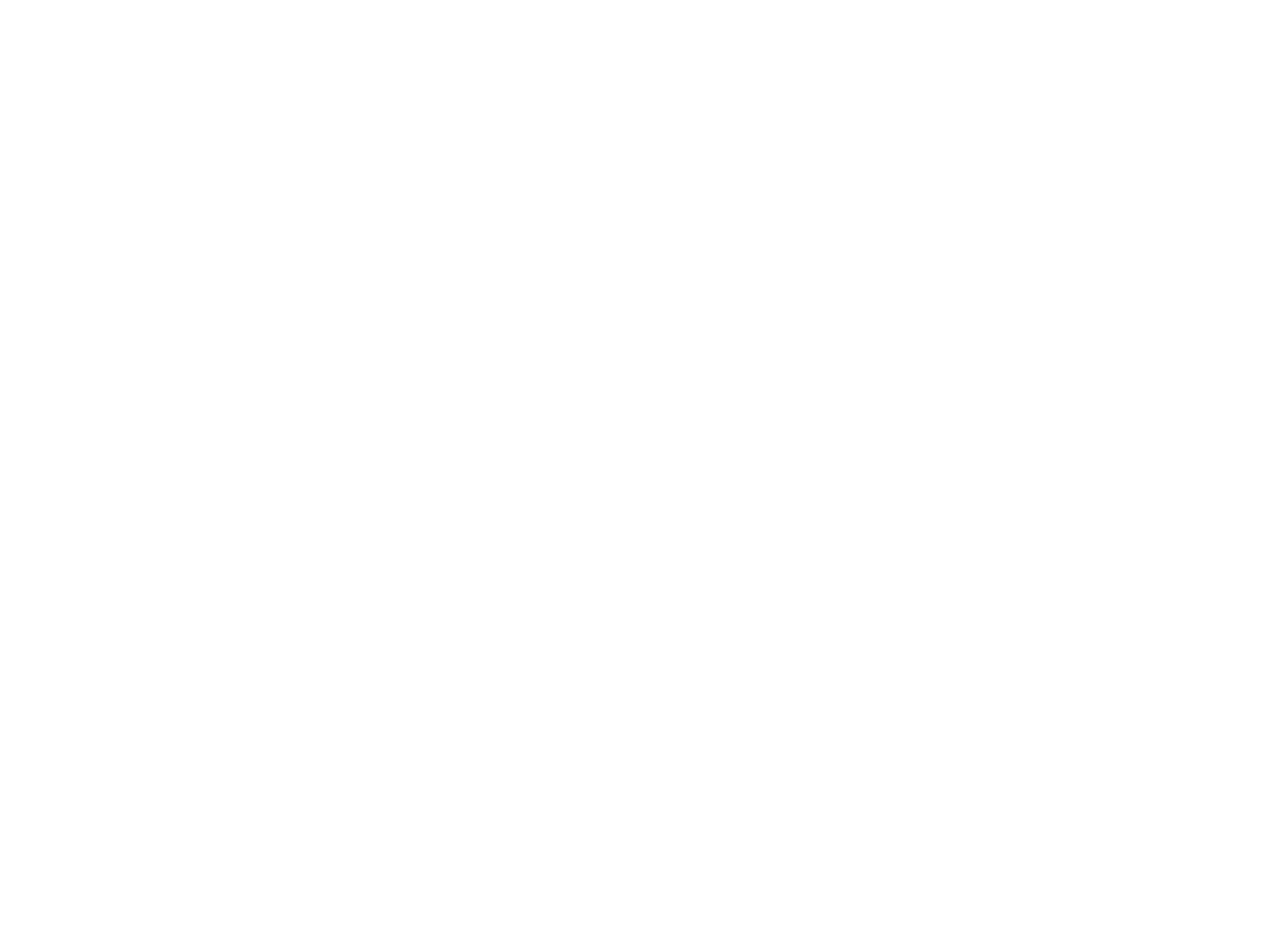
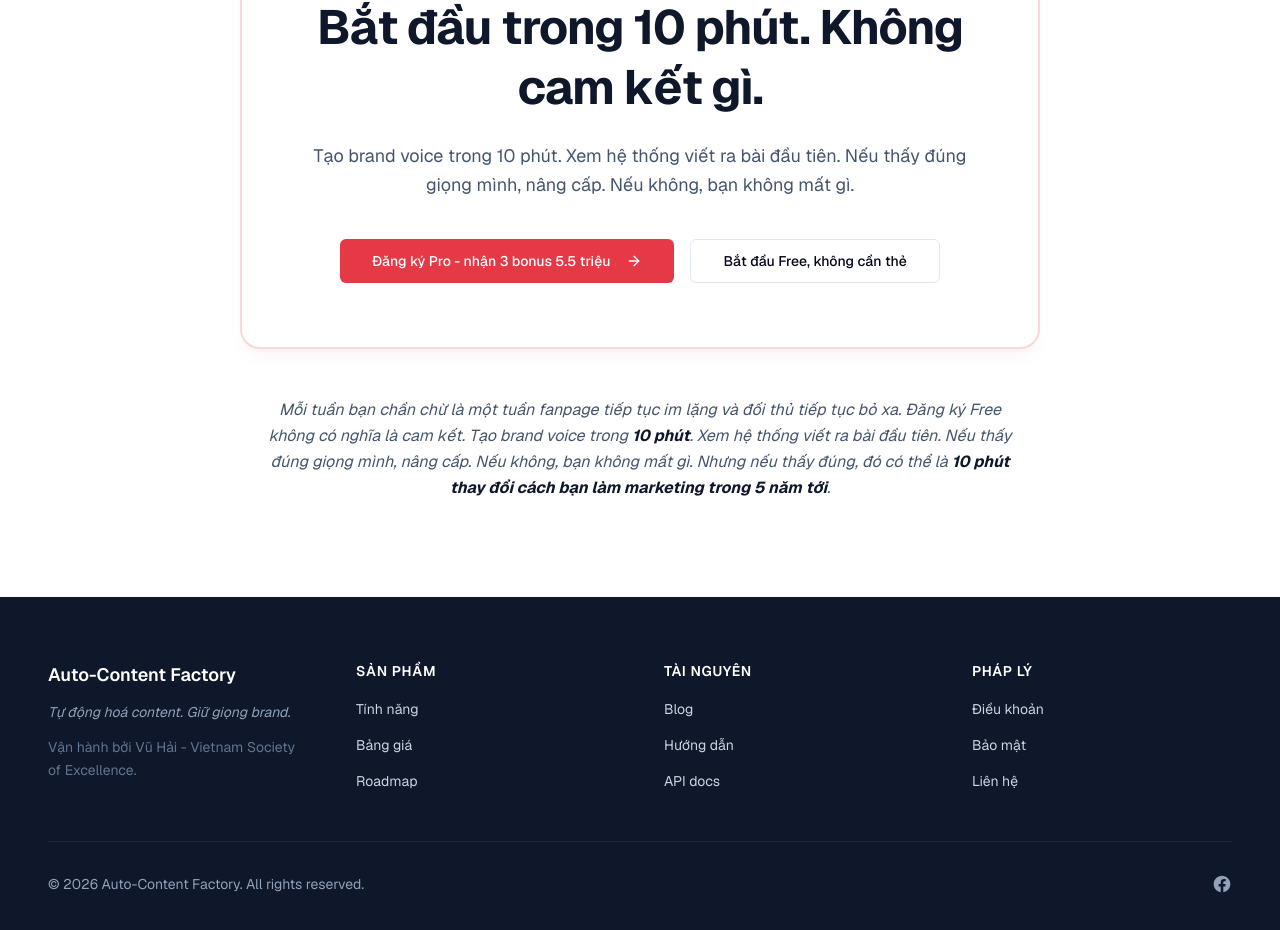
Before and after one commit to vuhuyhai/auto-content-factory, a Next.js app: page / in a window 1280 px wide. Shown: the part 6291-7221 px from the top of the page. Before the commit the page ends 6079 px from the top, so only its background shows below. Built offline with nearby package versions, Linux system fonts and the light colour scheme.

Commit message:
feat(week1-day5): final CTA + footer sections (BRIDGE phan 8)

```diff
--- a/src/app/page.tsx
+++ b/src/app/page.tsx
@@ -3,6 +3,8 @@
 import { ConsequenceSection } from "@/components/landing/consequence-section";
 import { PricingSection } from "@/components/landing/pricing-section";
 import { BonusGuaranteeSection } from "@/components/landing/bonus-guarantee-section";
+import { FinalCtaSection } from "@/components/landing/final-cta-section";
+import { Footer } from "@/components/landing/footer";
 
 export default function HomePage() {
   return (
@@ -12,6 +14,8 @@
       <ConsequenceSection />
       <PricingSection />
       <BonusGuaranteeSection />
+      <FinalCtaSection />
+      <Footer />
     </main>
   );
 }
--- /dev/null
+++ b/src/components/landing/final-cta-section.tsx
@@ -0,0 +1,52 @@
+// Final CTA Section + PS (BRIDGE Phần 8)
+// Source content: LANDING_CONTENT.md
+// Design: Center callout với border accent, PS italic dưới callout
+
+import { ArrowRight } from "lucide-react";
+import Link from "next/link";
+import { Button } from "@/components/ui/button";
+import { Badge } from "@/components/ui/badge";
+
+export function FinalCtaSection() {
+  return (
+    <section className="w-full bg-white py-16 md:py-24 border-t border-slate-100">
+      <div className="max-w-4xl mx-auto px-4 md:px-12">
+        <div className="rounded-[20px] border-2 border-[#E63946]/20 bg-white p-8 md:p-16 text-center flex flex-col gap-6 items-center mb-12 shadow-lg shadow-[#E63946]/5">
+          <Badge variant="outline" className="border-[#E63946]/40 text-[#E63946]">
+            Hành động
+          </Badge>
+          <h2
+            className="text-3xl md:text-4xl lg:text-5xl font-bold text-slate-900 leading-[1.25] tracking-tight"
+            style={{ wordBreak: "keep-all" }}
+          >
+            Bắt đầu trong 10 phút. Không cam kết gì.
+          </h2>
+          <p className="text-base md:text-lg text-slate-600 leading-relaxed max-w-2xl">
+            Tạo brand voice trong 10 phút. Xem hệ thống viết ra bài đầu tiên. Nếu thấy đúng giọng mình, nâng cấp. Nếu không, bạn không mất gì.
+          </p>
+          <div className="flex flex-col sm:flex-row gap-4 mt-4">
+            <Button
+              asChild
+              size="lg"
+              className="bg-[#E63946] hover:bg-[#d12d3a] text-white"
+            >
+              <Link href="/signup?plan=pro&bonus=true">
+                Đăng ký Pro - nhận 3 bonus 5.5 triệu
+                <ArrowRight size={18} className="ml-2" />
+              </Link>
+            </Button>
+            <Button asChild variant="outline" size="lg">
+              <Link href="/signup">Bắt đầu Free, không cần thẻ</Link>
+            </Button>
+          </div>
+        </div>
+
+        <div className="text-center max-w-3xl mx-auto">
+          <p className="text-sm md:text-base italic text-slate-600 leading-relaxed">
+            Mỗi tuần bạn chần chừ là một tuần fanpage tiếp tục im lặng và đối thủ tiếp tục bỏ xa. Đăng ký Free không có nghĩa là cam kết. Tạo brand voice trong <strong className="text-slate-900">10 phút</strong>. Xem hệ thống viết ra bài đầu tiên. Nếu thấy đúng giọng mình, nâng cấp. Nếu không, bạn không mất gì. Nhưng nếu thấy đúng, đó có thể là <strong className="text-slate-900">10 phút thay đổi cách bạn làm marketing trong 5 năm tới</strong>.
+          </p>
+        </div>
+      </div>
+    </section>
+  );
+}
--- /dev/null
+++ b/src/components/landing/footer.tsx
@@ -0,0 +1,112 @@
+// Footer - 4 cột (logo + 3 nav columns) + bottom bar
+// Background slate-900 dark để tách rõ khỏi trang trắng
+// Accent #E63946 chỉ ở hover social
+
+import Link from "next/link";
+
+function FacebookIcon({ size = 20 }: { size?: number }) {
+  return (
+    <svg
+      xmlns="http://www.w3.org/2000/svg"
+      width={size}
+      height={size}
+      viewBox="0 0 24 24"
+      fill="currentColor"
+      aria-hidden="true"
+    >
+      <path d="M22 12c0-5.523-4.477-10-10-10S2 6.477 2 12c0 4.991 3.657 9.128 8.438 9.878v-6.987h-2.54V12h2.54V9.797c0-2.506 1.492-3.89 3.777-3.89 1.094 0 2.238.195 2.238.195v2.46h-1.26c-1.243 0-1.63.771-1.63 1.562V12h2.773l-.443 2.89h-2.33v6.988C18.343 21.128 22 16.991 22 12Z" />
+    </svg>
+  );
+}
+
+interface NavLink {
+  label: string;
+  href: string;
+}
+
+interface NavColumn {
+  title: string;
+  links: NavLink[];
+}
+
+const NAV_COLUMNS: NavColumn[] = [
+  {
+    title: "Sản phẩm",
+    links: [
+      { label: "Tính năng", href: "/#features" },
+      { label: "Bảng giá", href: "/#pricing" },
+      { label: "Roadmap", href: "/roadmap" },
+    ],
+  },
+  {
+    title: "Tài nguyên",
+    links: [
+      { label: "Blog", href: "/blog" },
+      { label: "Hướng dẫn", href: "/docs" },
+      { label: "API docs", href: "/docs/api" },
+    ],
+  },
+  {
+    title: "Pháp lý",
+    links: [
+      { label: "Điều khoản", href: "/terms" },
+      { label: "Bảo mật", href: "/privacy" },
+      { label: "Liên hệ", href: "/contact" },
+    ],
+  },
+];
+
+export function Footer() {
+  return (
+    <footer className="w-full bg-slate-900 text-slate-300 py-12 md:py-16">
+      <div className="max-w-7xl mx-auto px-4 md:px-12">
+        <div className="grid grid-cols-2 md:grid-cols-4 gap-8 md:gap-12 mb-12">
+          <div className="col-span-2 md:col-span-1 flex flex-col gap-3">
+            <span className="text-lg font-semibold text-white">Auto-Content Factory</span>
+            <p className="text-sm italic text-slate-400 leading-relaxed">
+              Tự động hoá content. Giữ giọng brand.
+            </p>
+            <p className="text-sm text-slate-500 leading-relaxed">
+              Vận hành bởi Vũ Hải - Vietnam Society of Excellence.
+            </p>
+          </div>
+
+          {NAV_COLUMNS.map((column) => (
+            <div key={column.title} className="flex flex-col">
+              <h3 className="text-sm font-semibold text-white mb-4 uppercase tracking-wider">
+                {column.title}
+              </h3>
+              <ul className="flex flex-col gap-3">
+                {column.links.map((link) => (
+                  <li key={link.href}>
+                    <Link
+                      href={link.href}
+                      className="text-sm text-slate-300 hover:text-white transition-colors duration-200"
+                    >
+                      {link.label}
+                    </Link>
+                  </li>
+                ))}
+              </ul>
+            </div>
+          ))}
+        </div>
+
+        <div className="border-t border-slate-800 pt-8 flex flex-col md:flex-row justify-between items-center gap-4">
+          <p className="text-sm text-slate-400">
+            © 2026 Auto-Content Factory. All rights reserved.
+          </p>
+          <div className="flex gap-4">
+            <Link
+              href="https://facebook.com"
+              aria-label="Facebook"
+              className="text-slate-400 hover:text-[#E63946] transition-colors duration-200"
+            >
+              <FacebookIcon size={20} />
+            </Link>
+          </div>
+        </div>
+      </div>
+    </footer>
+  );
+}
```
